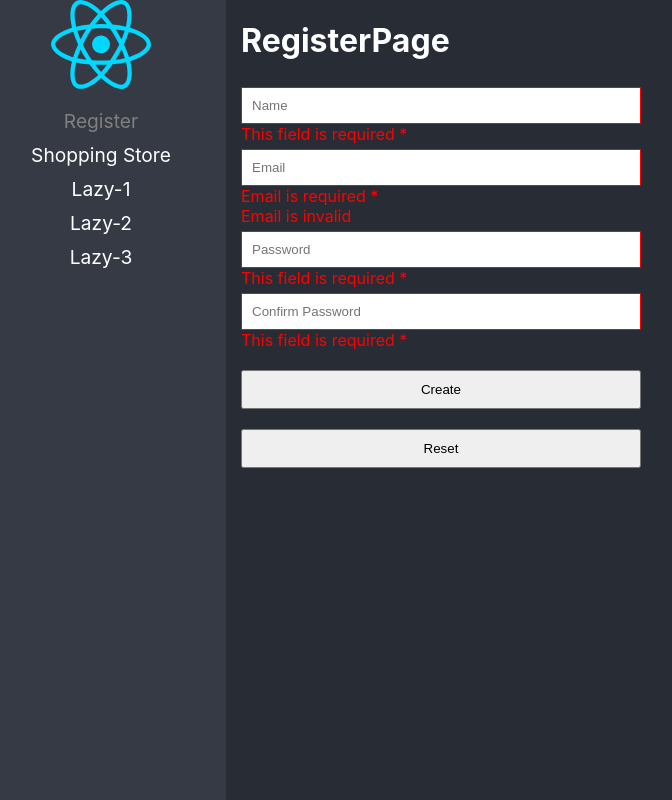
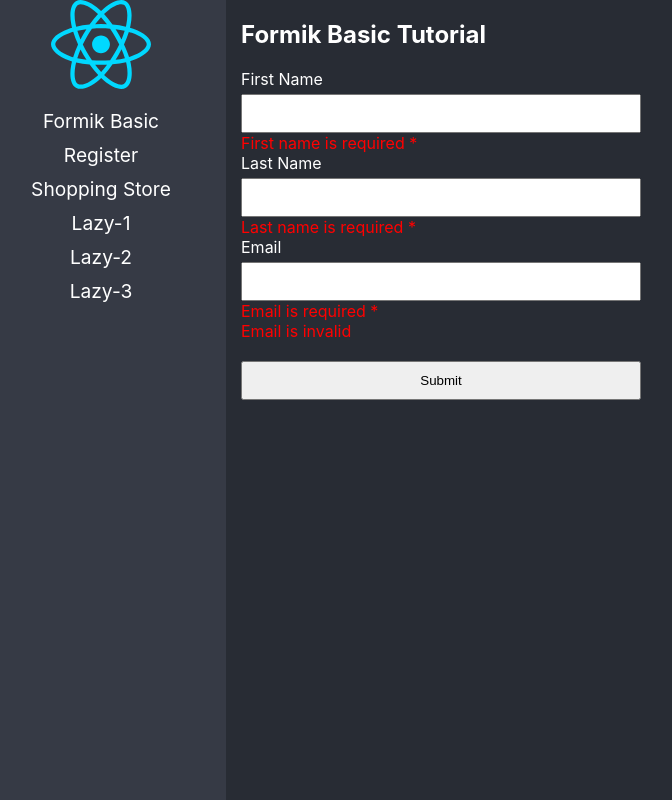
Before and after one commit to moive/react-pro-advanced, a React (Vite) app: page /formik-basic in a window 1280 px wide. Before the commit this address led to /register. Shown: the whole page, without its empty margins (24-696 px from the left). Built offline with nearby package versions, Linux system fonts and the light colour scheme.

Commit message:
add formik

```diff
--- a/package.json
+++ b/package.json
@@ -11,6 +11,7 @@
     "test:ui": "vitest --ui"
   },
   "dependencies": {
+    "formik": "^2.4.9",
     "react": "^19.2.3",
     "react-dom": "^19.2.3",
     "react-router-dom": "^7.11.0",
--- /dev/null
+++ b/src/forms/pages/FormikBasicPage.tsx
@@ -0,0 +1,29 @@
+import { useFormik } from "formik";
+import "../styles/styles.css";
+
+export const FormikBasicPage = () => {
+  const { handleChange, handleSubmit, values } = useFormik({
+    initialValues: { firstName: "", lastName: "", email: "" },
+    onSubmit: (value) => {
+      console.log(value);
+    },
+  });
+  return (
+    <div>
+      <h2>Formik Basic Tutorial</h2>
+      <form noValidate onSubmit={handleSubmit}>
+        <label htmlFor="firstName">First Name</label>
+        <input type="text" name="firstName" onChange={handleChange} value={values.firstName} />
+        <span>First name is required *</span>
+        <label htmlFor="lastName">Last Name</label>
+        <input type="text" name="lastName" onChange={handleChange} value={values.lastName} />
+        <span>Last name is required *</span>
+        <label htmlFor="email">Email</label>
+        <input type="email" name="email" onChange={handleChange} value={values.email} />
+        <span>Email is required *</span>
+        <span>Email is invalid</span>
+        <button type="submit">Submit</button>
+      </form>
+    </div>
+  );
+};
--- a/src/routes/Navigation.tsx
+++ b/src/routes/Navigation.tsx
@@ -27,7 +27,7 @@ export const Navigation = () => {
               <Route key={to} path={path} element={<Component />} />
             ))}
 
-            <Route path="/*" element={<Navigate to="/register" replace />} />
+            <Route path="/*" element={<Navigate to="/formik-basic" replace />} />
           </Routes>
         </div>
       </BrowserRouter>
--- a/src/routes/routes.ts
+++ b/src/routes/routes.ts
@@ -2,6 +2,7 @@ import { JSX, lazy, LazyExoticComponent } from "react";
 // import { Lazyload2, Lazyload3 } from "../lazyload/pages";
 import { Lazyload1 } from "../lazyload/pages/Lazyload1";
 import { RegisterPage } from "../forms/pages/RegisterPage";
+import { FormikBasicPage } from "../forms/pages/FormikBasicPage";
 
 type JSXComponent = () => JSX.Element;
 interface Route {
@@ -17,6 +18,12 @@ const lazy3 = lazy(() => import("../lazyload/pages/Lazyload3"));
 const shopping = lazy(() => import("../patterns/pages/ShoppingPage"));
 
 export const routes: Route[] = [
+  {
+    to: "/FormikBasic",
+    path: "formik-basic",
+    component: FormikBasicPage,
+    name: "Formik Basic",
+  },
   {
     to: "/Register",
     path: "register",
```
Also changed, not shown: 1 other file (tests, documents, lock files or other folders).
